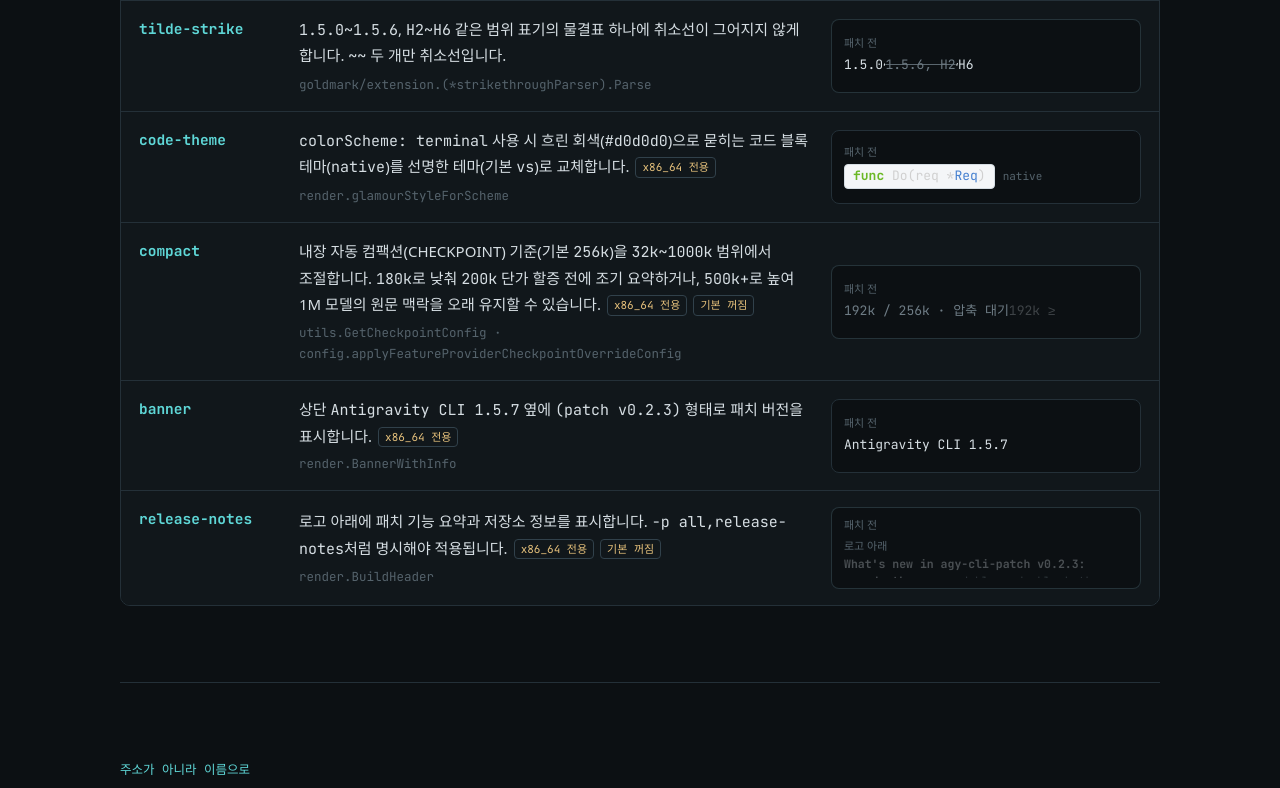
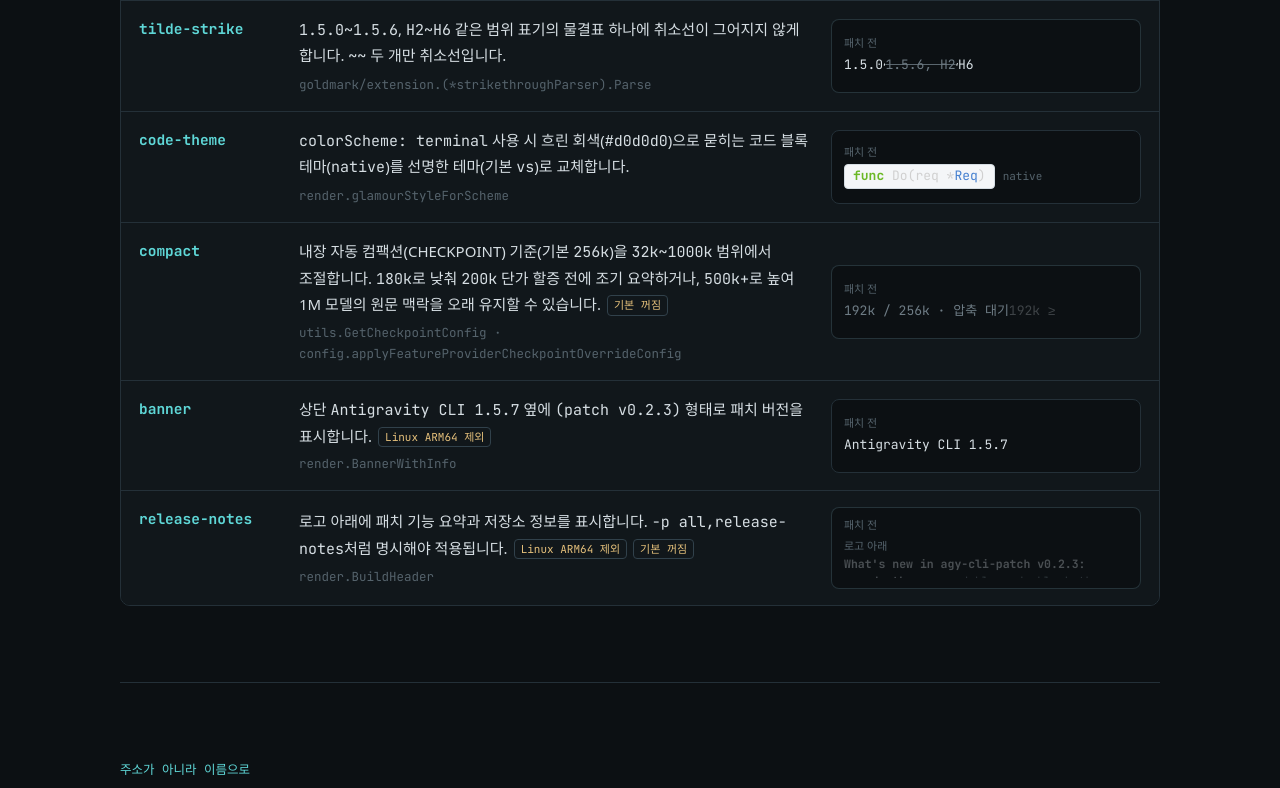
Before and after one commit to KyongSik-Yoon/agy-cli-patch, a plain HTML site: page docs/index.html in a window 1280 px wide. Shown: the part 1709-2497 px from the top of the page. Drawn offline with Linux system fonts and the light colour scheme; a web font is replaced by a local one.

Commit message:
docs: ARM64 패치 지원 범위 반영 (x86_64 전용 표기 제거, Linux ARM64 제외 표기)
Co-Authored-By: Claude Opus 5.5 <noreply@anthropic.com>
Claude-Session: https://claude.ai/code/session_01Hwruo6KwyvePfJTms1Rjac

```diff
--- a/docs/index.html
+++ b/docs/index.html
@@ -400,13 +400,13 @@ footer .links{display:flex;flex-wrap:wrap;gap:6px 18px;margin-top:12px}
       <button class="mini" data-on="0" aria-label="cjk-bold 패치 전후 보기"><span class="lab"><i></i></span><span class="c"><span class="px">**</span><span class="bd">"문구"</span><span class="px">**</span>라는 표현</span></button></div>
     <div class="p glow"><div class="id">tilde-strike</div><div><div class="d"><code>1.5.0~1.5.6</code>, <code>H2~H6</code> 같은 범위 표기의 물결표 하나에 취소선이 그어지지 않게 합니다. <code>~~</code> 두 개만 취소선입니다.</div><div class="sym">goldmark/extension.(*strikethroughParser).Parse</div></div>
       <button class="mini" data-on="0" aria-label="tilde-strike 패치 전후 보기"><span class="lab"><i></i></span><span class="c">1.5.0<span class="tl">~</span><span class="sk">1.5.6, H2</span><span class="tl">~</span>H6</span></button></div>
-    <div class="p glow"><div class="id">code-theme</div><div><div class="d"><code>colorScheme: terminal</code> 사용 시 흐린 회색(<code>#d0d0d0</code>)으로 묻히는 코드 블록 테마(<code>native</code>)를 선명한 테마(기본 <code>vs</code>)로 교체합니다.<span class="tag">x86_64 전용</span></div><div class="sym">render.glamourStyleForScheme</div></div>
+    <div class="p glow"><div class="id">code-theme</div><div><div class="d"><code>colorScheme: terminal</code> 사용 시 흐린 회색(<code>#d0d0d0</code>)으로 묻히는 코드 블록 테마(<code>native</code>)를 선명한 테마(기본 <code>vs</code>)로 교체합니다.</div><div class="sym">render.glamourStyleForScheme</div></div>
       <button class="mini" data-on="0" aria-label="code-theme 패치 전후 보기"><span class="lab"><i></i></span><span class="c ct"><span class="ct-code"><span class="ct-kw">func</span> <span class="ct-id">Do(req *</span><span class="ct-tp">Req</span><span class="ct-id">)</span></span><span class="ct-tag"></span></span></button></div>
-    <div class="p glow"><div class="id">compact</div><div><div class="d">내장 자동 컴팩션(CHECKPOINT) 기준(기본 <code>256k</code>)을 <code>32k~1000k</code> 범위에서 조절합니다. <code>180k</code>로 낮춰 <code>200k</code> 단가 할증 전에 조기 요약하거나, <code>500k+</code>로 높여 1M 모델의 원문 맥락을 오래 유지할 수 있습니다.<span class="tag">x86_64 전용</span><span class="tag">기본 꺼짐</span></div><div class="sym">utils.GetCheckpointConfig · config.applyFeatureProviderCheckpointOverrideConfig</div></div>
+    <div class="p glow"><div class="id">compact</div><div><div class="d">내장 자동 컴팩션(CHECKPOINT) 기준(기본 <code>256k</code>)을 <code>32k~1000k</code> 범위에서 조절합니다. <code>180k</code>로 낮춰 <code>200k</code> 단가 할증 전에 조기 요약하거나, <code>500k+</code>로 높여 1M 모델의 원문 맥락을 오래 유지할 수 있습니다.<span class="tag">기본 꺼짐</span></div><div class="sym">utils.GetCheckpointConfig · config.applyFeatureProviderCheckpointOverrideConfig</div></div>
       <button class="mini" data-on="0" aria-label="compact 패치 전후 보기"><span class="lab"><i></i></span><span class="c"><span class="c-before">192k / 256k · 압축 대기</span><span class="c-after">192k ≥ 180k<b> → CHECKPOINT (15k)</b></span></span></button></div>
-    <div class="p glow"><div class="id">banner</div><div><div class="d">상단 <code>Antigravity CLI 1.5.7</code> 옆에 <code>(patch v0.2.3)</code> 형태로 패치 버전을 표시합니다.<span class="tag">x86_64 전용</span></div><div class="sym">render.BannerWithInfo</div></div>
+    <div class="p glow"><div class="id">banner</div><div><div class="d">상단 <code>Antigravity CLI 1.5.7</code> 옆에 <code>(patch v0.2.3)</code> 형태로 패치 버전을 표시합니다.<span class="tag">Linux ARM64 제외</span></div><div class="sym">render.BannerWithInfo</div></div>
       <button class="mini" data-on="0" aria-label="banner 패치 전후 보기"><span class="lab"><i></i></span><span class="c">Antigravity CLI 1.5.7<span class="add"> (patch v0.2.3)</span></span></button></div>
-    <div class="p glow"><div class="id">release-notes</div><div><div class="d">로고 아래에 패치 기능 요약과 저장소 정보를 표시합니다. <code>-p all,release-notes</code>처럼 명시해야 적용됩니다.<span class="tag">x86_64 전용</span><span class="tag">기본 꺼짐</span></div><div class="sym">render.BuildHeader</div></div>
+    <div class="p glow"><div class="id">release-notes</div><div><div class="d">로고 아래에 패치 기능 요약과 저장소 정보를 표시합니다. <code>-p all,release-notes</code>처럼 명시해야 적용됩니다.<span class="tag">Linux ARM64 제외</span><span class="tag">기본 꺼짐</span></div><div class="sym">render.BuildHeader</div></div>
       <button class="mini" data-on="0" aria-label="release-notes 패치 전후 보기"><span class="lab"><i></i></span><span class="c stt">로고 아래</span><span class="rn"><b>What's new in agy-cli-patch v0.2.3:</b><br><u>•</u> <b>code-theme</b>: readable code block theme (vs) …<br><u>•</u> <b>compact</b>: custom auto-compaction token limit …</span></button></div>
   </div>
 </section>
```
Also changed, not shown: 1 other file.
